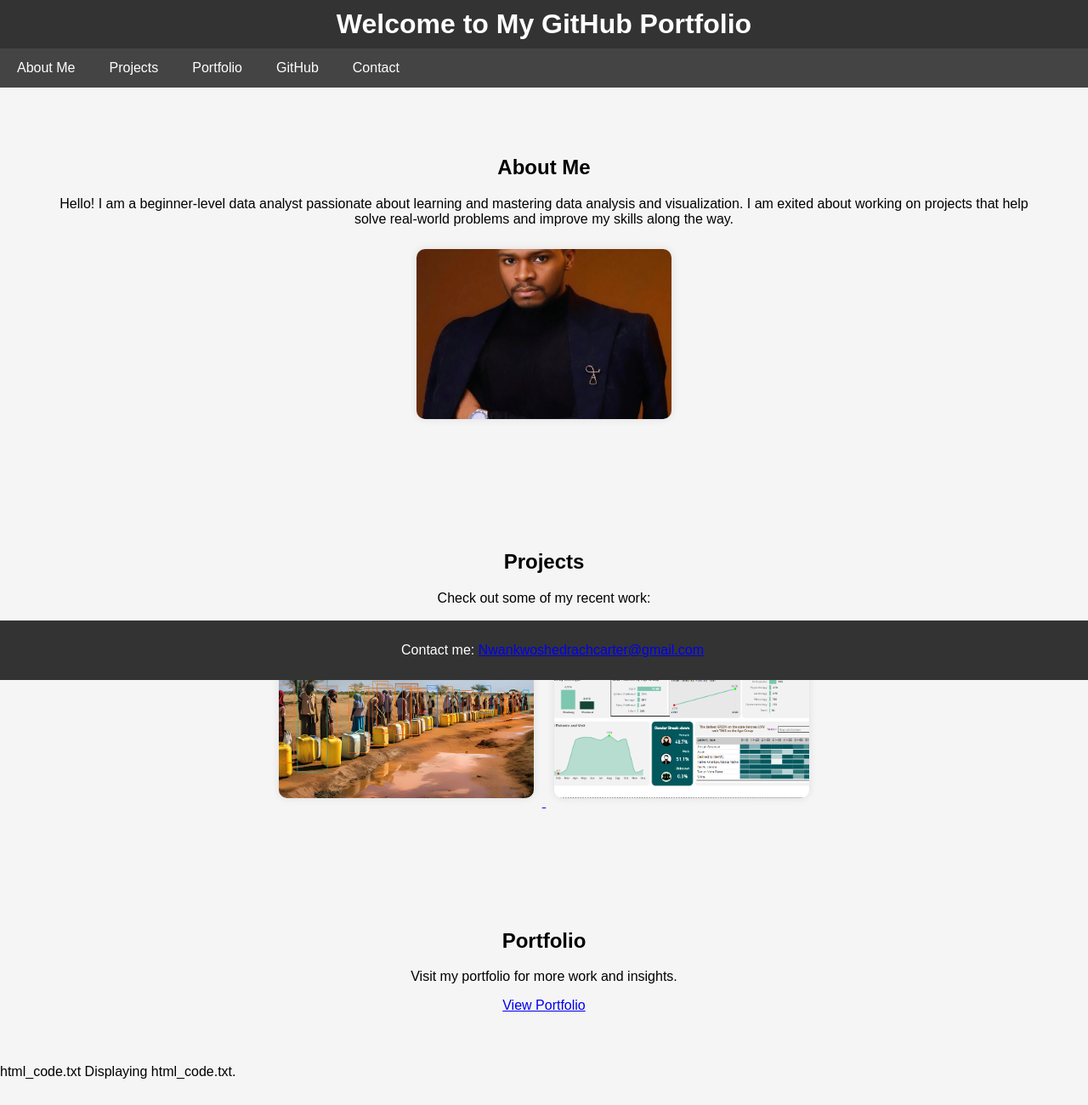
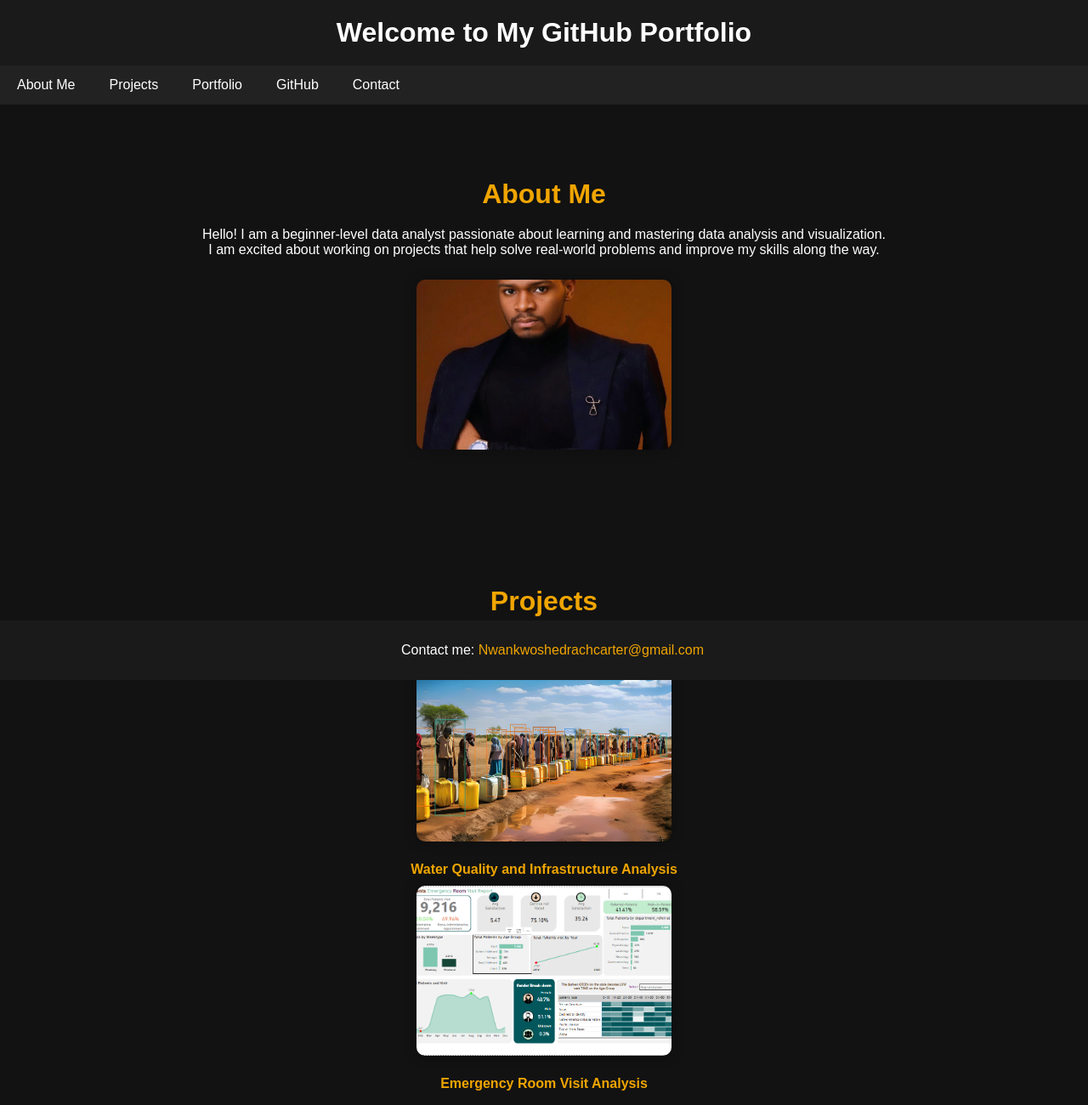
Before and after one commit to ShedrachNwankwo/ShedrachNwankwo.github.io, a plain HTML site: page index.html in a window 1280 px wide. Shown: the top 1300 px of the page at 85% size. Before the commit the page ends 1270 px from the top, so only its background shows below. Drawn offline with Linux system fonts and the light colour scheme.

Commit message:
Update index.html

```diff
--- a/index.html
+++ b/index.html
@@ -1,36 +1,35 @@
-
 <!DOCTYPE html>
 <html lang="en">
 <head>
     <meta charset="UTF-8">
     <meta name="viewport" content="width=device-width, initial-scale=1.0">
     <title>My Portfolio</title>
-
     <style>
         /* General Styling */
         body {
             font-family: Arial, sans-serif;
             margin: 0;
             padding: 0;
-            background-color: #f5f5f5;
+            background-color: #121212;
+            color: #fff;
             scroll-behavior: smooth; /* Enables smooth scrolling */
         }
 
         /* Header Styling */
         header {
-            background-color: #333;
-            padding: 10px;
+            background-color: #1a1a1a;
+            padding: 20px;
             text-align: center;
         }
 
         header h1 {
-            color: white;
+            color: #fff;
             margin: 0;
         }
 
         /* Navigation Bar */
         nav {
-            background-color: #444;
+            background-color: #222;
             overflow: hidden;
         }
 
@@ -43,8 +42,8 @@
         }
 
         nav a:hover {
-            background-color: #ddd;
-            color: black;
+            background-color: #555;
+            color: #ddd;
         }
 
         /* Section Content Styling */
@@ -59,18 +58,48 @@
             object-fit: cover;
             margin: 10px;
             border-radius: 10px;
-            box-shadow: 0 0 10px rgba(0, 0, 0, 0.1);
+            box-shadow: 0 0 15px rgba(0, 0, 0, 0.3);
+        }
+
+        .content h2 {
+            color: #f0a500;
+            font-size: 2rem;
+            margin-bottom: 20px;
+        }
+
+        .project-title {
+            margin-top: 10px;
+            color: #f0a500;
+            font-weight: bold;
+        }
+
+        .project-title a {
+            text-decoration: none;
+            color: #f0a500;
+        }
+
+        .project-title a:hover {
+            text-decoration: underline;
         }
 
         /* Footer Styling */
         footer {
-            background-color: #333;
+            background-color: #1a1a1a;
             color: white;
             text-align: center;
             padding: 10px;
             position: fixed;
             width: 100%;
             bottom: 0;
+        }
+
+        footer a {
+            color: #f0a500;
+            text-decoration: none;
+        }
+
+        footer a:hover {
+            text-decoration: underline;
         }
     </style>
 </head>
@@ -93,22 +122,29 @@
     <!-- About Me Section -->
     <div class="content" id="about">
         <h2>About Me</h2>
-        <p>Hello! I am a beginner-level data analyst passionate about learning and mastering data analysis and visualization.
-		I am exited about working on projects that help solve real-world problems and improve my skills along the way.</p>
-        <img src="Shedrach Nwankwo Corprate.jpg" alt="Shedrach Nwankwo Corprate.jpg">
+        <p>Hello! I am a beginner-level data analyst passionate about learning and mastering data analysis and visualization. <br>
+        I am excited about working on projects that help solve real-world problems and improve my skills along the way.</p>
+        <img src="Shedrach Nwankwo Corprate.jpg" alt="Shedrach Nwankwo Corprate">
     </div>
 
     <!-- Projects Section -->
     <div class="content" id="projects">
         <h2>Projects</h2>
         <p>Check out some of my recent work:</p>
+        <div>
             <a href="https://github.com/ShedrachNwankwo/Water-quality-and-infrastructure-analysis" target="_blank">
                 <img src="Maji.jpg" alt="Water Quality">
+                <div class="project-title">
+                    <a href="https://github.com/ShedrachNwankwo/Water-quality-and-infrastructure-analysis" target="_blank">Water Quality and Infrastructure Analysis</a>
+                </div>
             </a>
             <a href="https://github.com/ShedrachNwankwo/Patients-Emergency-Room-Visit" target="_blank">
                 <img src="ER.png" alt="Emergency Room visit">
+                <div class="project-title">
+                    <a href="https://github.com/ShedrachNwankwo/Patients-Emergency-Room-Visit" target="_blank">Emergency Room Visit Analysis</a>
+                </div>
             </a>
-
+        </div>
     </div>
 
     <!-- Portfolio Section -->
@@ -120,17 +156,8 @@
 
     <!-- Footer Section -->
     <footer id="contact">
-        <p>Contact me: <a href="mailto:your-email@example.com">Nwankwoshedrachcarter@gmail.com</a></p>
+        <p>Contact me: <a href="mailto:Nwankwoshedrachcarter@gmail.com">Nwankwoshedrachcarter@gmail.com</a></p>
     </footer>
 
 </body>
 </html>
-
-
-
-
-
-
-html_code.txt
-
-Displaying html_code.txt.
```
Lines whose indentation alone changed are shown as unchanged.
